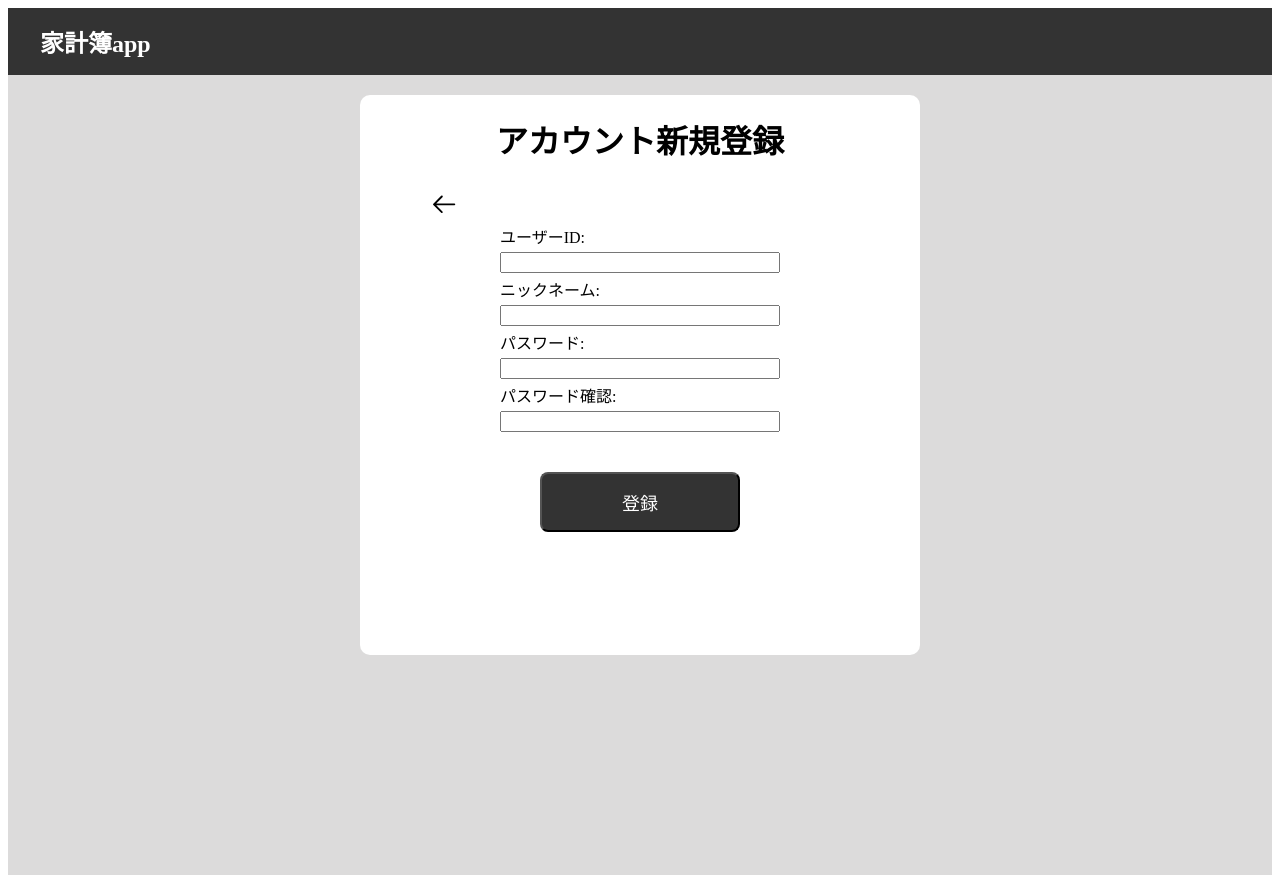
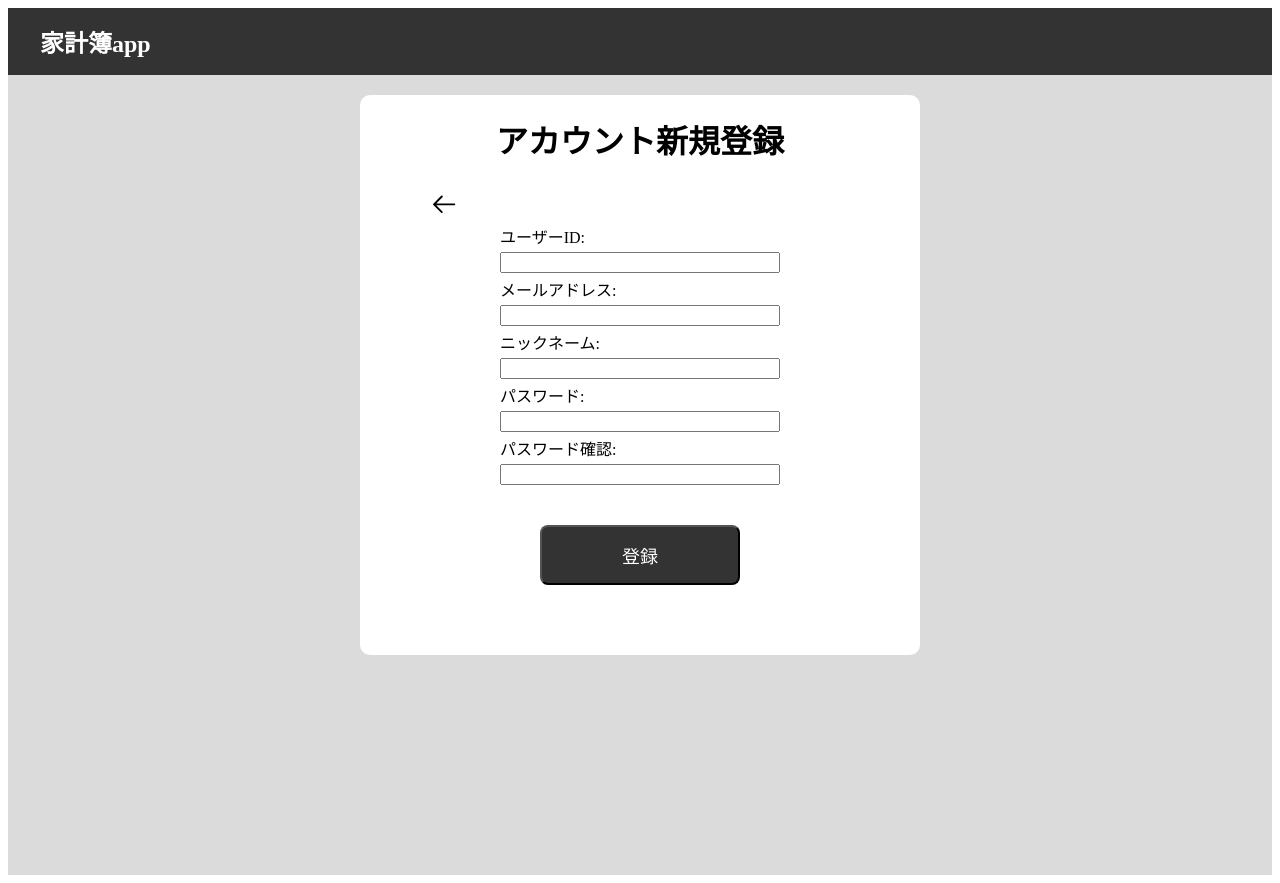
Before and after one commit to productD5/home_manager, a React (Vite) app in the folder account-react/: page /sign-up in a window 1280 px wide. Built offline with nearby package versions, Linux system fonts and the light colour scheme.

Commit message:
fix : importの相対パス指定を@を使った動的なものにしました

```diff
--- a/account-react/src/app/routes/signup.tsx
+++ b/account-react/src/app/routes/signup.tsx
@@ -1,75 +1,105 @@
-import React , { useState } from 'react';
-import axios from 'axios'
-import { useNavigate } from 'react-router-dom'
-import Header from '../../components/ui/header';
+import React, { useState } from "react";
+import axios from "axios";
+import { useNavigate } from "react-router-dom";
+import Header from "../../components/ui/header";
 import { GoArrowLeft } from "react-icons/go";
-import { paths } from '../../config/paths';
-import { Link } from 'react-router-dom';
+import { paths } from "../../config/paths";
+import { Link } from "react-router-dom";
 
-import '../../components/style/from.css';
+import "../../components/style/from.css";
 
-const Signup = () =>{
-        const [user_id, setUser_Id] = useState('')
-        const [password, setPassword] = useState('')
-        const [password_confirmation, setPassword_Confirm] = useState('')
-        const [nickname, setNickname] = useState('')
+const Signup = () => {
+  const [user_id, setUser_Id] = useState("");
+  const [email, setEmail] = useState("");
+  const [password, setPassword] = useState("");
+  const [password_confirmation, setPassword_Confirm] = useState("");
+  const [nickname, setNickname] = useState("");
 
   const navigate = useNavigate();
 
   const [error, setError] = useState<string | null>(null);
 
-        const handleSubmit = async (e:React.FormEvent) => {
+  const handleSubmit = async (e: React.FormEvent) => {
     e.preventDefault(); //フォームの送信をキャンセル
-
+    console.log(user_id + email + password + password_confirmation + nickname);
     if (password !== password_confirmation) {
       // パスワードと確認用パスワードが一致しない場合の処理
-                alert('パスワードが一致しません');
+      alert("パスワードが一致しません");
       return;
     }
     try {
-                const response = await axios.post('http://localhost:8000/accounts/signup/', {
+      const response = await axios.post(
+        "http://localhost:8000/accounts/signup/",
+        {
           user_id: user_id,
+          email: email,
           nickname: nickname,
           password: password,
-                    password_confirmation: password_confirmation
-                });
-                alert('アカウントが作成されました');
-                navigate('/login');
-            } catch (error){
-                setError('アカウントの作成に失敗しました');
+          password_confirmation: password_confirmation,
+        }
+      );
+      alert("アカウントが作成されました");
+      navigate("/login");
+    } catch (error) {
+      setError("アカウントの作成に失敗しました");
     }
   };
   return (
     <>
-                <Header/>
-                <div className='main'>
-                    <div className='backbox'>
-
+      <Header />
+      <div className="main">
+        <div className="backbox">
           <h1>アカウント新規登録</h1>
-                        <Link to={paths.Welcome.getHref() } className='back-link' >
-                            <GoArrowLeft size={30} title='戻る' />
+          <Link to={paths.Welcome.getHref()} className="back-link">
+            <GoArrowLeft size={30} title="戻る" />
           </Link>
 
+          <form onSubmit={handleSubmit} className="signupform">
+            <div className="inputtext">
+              <label htmlFor="user_id">ユーザーID:</label>
+              <input
+                type="text"
+                id="user_id"
+                value={user_id}
+                onChange={(e) => setUser_Id(e.target.value)}
+              />
 
-                        <form onSubmit={handleSubmit} className='signupform'>
-                            <div className='inputtext'>
-                                <label htmlFor="user_id">ユーザーID:</label>
-                                <input type="text" id="user_id" value={user_id} onChange={(e) => setUser_Id(e.target.value)} />
-
+              <label htmlFor="user_id">メールアドレス:</label>
+              <input
+                type="text"
+                id="email"
+                value={email}
+                onChange={(e) => setEmail(e.target.value)}
+              />
 
               <label htmlFor="nickname">ニックネーム:</label>
-                                <input type="text" id="nickname" value={nickname} onChange={(e) => setNickname(e.target.value)} />
-
+              <input
+                type="text"
+                id="nickname"
+                value={nickname}
+                onChange={(e) => setNickname(e.target.value)}
+              />
 
               <label htmlFor="password">パスワード:</label>
-                                <input type="password" id="password" value={password} onChange={(e) => setPassword(e.target.value)} />
-
+              <input
+                type="password"
+                id="password"
+                value={password}
+                onChange={(e) => setPassword(e.target.value)}
+              />
 
               <label htmlFor="password_confirm">パスワード確認:</label>
-                                <input type="password" id="password_confirm" value={password_confirmation} onChange={(e) => setPassword_Confirm(e.target.value)} />
+              <input
+                type="password"
+                id="password_confirm"
+                value={password_confirmation}
+                onChange={(e) => setPassword_Confirm(e.target.value)}
+              />
             </div>
 
-                            <button type="submit" className='submitButton'>登録</button>
+            <button type="submit" className="submitButton">
+              登録
+            </button>
           </form>
         </div>
       </div>
@@ -77,4 +107,4 @@ const Signup = () =>{
   );
 };
 
-export default Signup
+export default Signup;
```
Lines whose indentation alone changed are shown as unchanged.
